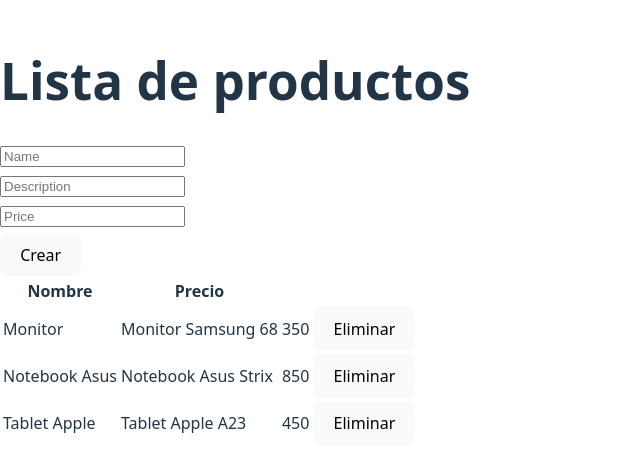
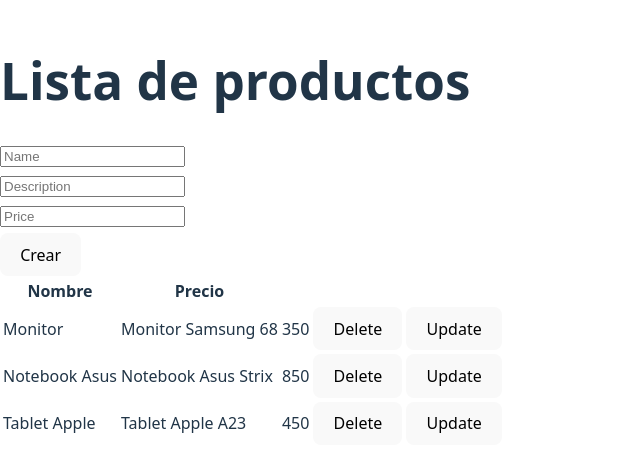
Before and after one commit to xSimon76x/Front-Curso-SpringBoot, a React (Vite) app: page / in a window 1280 px wide. Shown: the part 167-638 px from the top of the page, without its empty margins (0-640 px from the left). Built offline with nearby package versions, Linux system fonts and the light colour scheme.

Commit message:
Editando en el formulario

```diff
--- a/src/components/ProductApp.jsx
+++ b/src/components/ProductApp.jsx
@@ -1,5 +1,5 @@
 import { useEffect, useState } from "react";
-import { listProducts } from "../services/ProductServices";
+import { initialDataForm, listProducts } from "../services/ProductServices";
 import { ProductGrid } from "./ProductGrid";
 import PropTypes from "prop-types";
 import { ProductForm } from "./ProductForm";
@@ -7,6 +7,7 @@ import { ProductForm } from "./ProductForm";
 export function ProductApp({title}) {
 
     const [ products, setProduct ] = useState([]);
+    const [ productSelected, setProductSelected ] = useState(initialDataForm);
 
     useEffect( () => {
         const result = listProducts();
@@ -23,16 +24,21 @@ export function ProductApp({title}) {
         setProduct( products.filter( p => p.name != name));
     }
 
+    const handlerProductSelected = (product) => {
+        setProductSelected({...product});
+    }
+
     return <>
         <h1>{title}</h1>
         <div>
             <div>
-                <ProductForm handlerAddProduct = {  handlerAddProduct}
+                <ProductForm handlerAddProduct = {  handlerAddProduct} productSelected={productSelected}
                 />
             </div>
             <div>
                 <ProductGrid product={products} handlerRemoveProduct = {
-                    handlerRemoveProduct} />
+                    handlerRemoveProduct}
+                    handlerProductSelected = {handlerProductSelected}/>
             </div>
         </div>
     </>
--- a/src/components/ProductDetail.jsx
+++ b/src/components/ProductDetail.jsx
@@ -1,17 +1,19 @@
 import PropTypes from "prop-types"
 
-export const ProductDetail = ({product = [], handlerRemoveProduct}) => {
+export const ProductDetail = ({product = [], handlerRemoveProduct, handlerProductSelected}) => {
 
     return <tr>
         <td>{product.name}</td>
         <td>{product.description}</td>
         <td>{product.price}</td>
-        <td><button onClick={() => handlerRemoveProduct(product.name)}>Eliminar</button></td>
+        <td><button onClick={() => handlerRemoveProduct(product.name)}>Delete</button></td>
+        <td><button onClick={() => handlerProductSelected(product)}>Update</button></td>
     </tr>
 
 }
 
 ProductDetail.propTypes = {
     product: PropTypes.array.isRequired,
-    handlerRemoveProduct: PropTypes.func.isRequired
+    handlerRemoveProduct: PropTypes.func.isRequired,
+    handlerProductSelected: PropTypes.func.isRequired
 }
--- a/src/components/ProductForm.jsx
+++ b/src/components/ProductForm.jsx
@@ -1,17 +1,19 @@
-import { useState } from "react"
+import { useEffect, useState } from "react"
+import { initialDataForm } from "../services/ProductServices";
 
-const initialDataForm = {
-    name: '',
-    description: '',
-    price: ''
-};
 
-export const ProductForm = ({ handlerAddProduct }) => {
+
+export const ProductForm = ({ handlerAddProduct, productSelected }) => {
 
 
     const [form, setForm] = useState(initialDataForm);
 
     const { name, description, price } = form;
+
+    useEffect(() => {
+      setForm(productSelected);
+    }, [productSelected])
+
 
     async function onSumbit(e) {
         e.preventDefault();
--- a/src/components/ProductGrid.jsx
+++ b/src/components/ProductGrid.jsx
@@ -2,7 +2,9 @@ import PropTypes from "prop-types";
 import { ProductDetail } from "./ProductDetail";
 
 
-export function ProductGrid({product = [], handlerRemoveProduct }) {
+export function ProductGrid({product = [], handlerRemoveProduct,
+handlerProductSelected
+}) {
     return <table>
         <thead>
             <tr>
@@ -12,12 +14,14 @@ export function ProductGrid({product = [], handlerRemoveProduct }) {
         </thead>
         <tbody>
             {product.map( (prod, index) => <ProductDetail product={prod} key={index} handlerRemoveProduct = {
-                    handlerRemoveProduct} />)}
+                    handlerRemoveProduct}
+                    handlerProductSelected={handlerProductSelected} />)}
         </tbody>
     </table>
 }
 
 ProductGrid.propTypes = {
     product: PropTypes.array.isRequired,
-    handlerRemoveProduct: PropTypes.func.isRequired
+    handlerRemoveProduct: PropTypes.func.isRequired,
+    handlerProductSelected: PropTypes.func.isRequired
 }
--- a/src/services/ProductServices.js
+++ b/src/services/ProductServices.js
@@ -18,6 +18,12 @@ const initProducts = [
     },
 ];
 
+export const initialDataForm = {
+    name: '',
+    description: '',
+    price: ''
+};
+
 export const listProducts = () => {
     return initProducts;
 }
```
